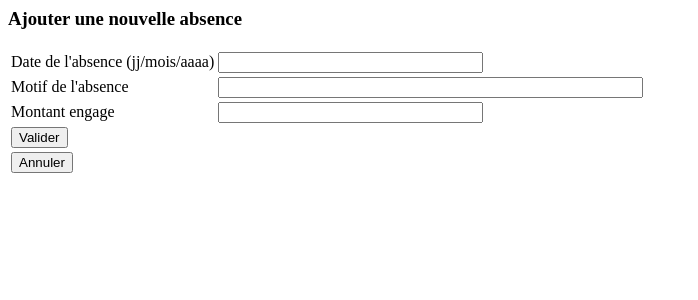
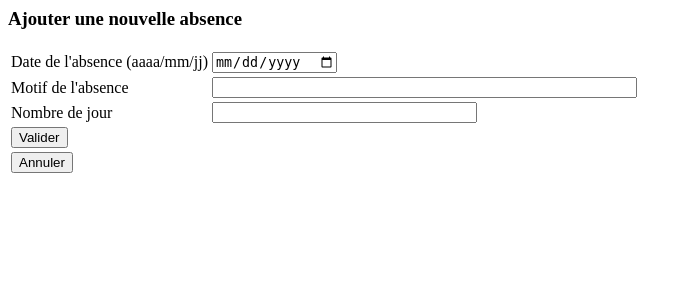
Before and after one commit to HolyHugo/PlatformeGSBJJH, a PHP site: page /vues/v_ajoutAbsence.php in a window 1280 px wide. Shown: the top 300 px of the page, without its empty margins (0-698 px from the left). Run offline with PHP 8.4, Linux system fonts and the light colour scheme.

Commit message:
CA MARCHE : Ajout absence fonctionnel TP FINI

```diff
--- a/vues/v_ajoutAbsence.php
+++ b/vues/v_ajoutAbsence.php
@@ -1,24 +1,24 @@
 <?php
 	echo "<body>
 				<h3>Ajouter une nouvelle absence </h3>
-<form method='POST' action='index.php?uc=gererAbsence&action=validerCreationAbsence'>
+<form method='POST' action='index.php?uc=gererAbsence&action=creeNouvelleAbsence'>
 <table class='tabNonQuadrille'>
 <tr>
-	<td>Date de l'absence (jj/mois/aaaa)</td>
+	<td>Date de l'absence (aaaa/mm/jj)</td>
 	<td>
-		<input  type='text' name=nbJour size='30' maxlength='5'>
+		<input  type='date' name=DateDebut size='30' maxlength='50'>
 	</td>
 </tr>
 <tr>
 	<td>Motif de l'absence</td>
 	<td>
-		<input  type='text' name=Motif  size='50' maxlength='100'>
+		<input  type='text' name=refMotif  size='50' maxlength='100'>
 	</td>
 </tr>
 <tr>
-	<td>Montant engage</td>
+	<td>Nombre de jour</td>
 	<td>
-		<input  type='text' name=montant  size='30' maxlength='45'>
+		<input  type='text' name=nbjour size='30' maxlength='45'>
 	</td>
 </tr>
 
--- a/vues/v_sommaire.php
+++ b/vues/v_sommaire.php
@@ -20,7 +20,7 @@
            </li>
 
            <li class="smenu">
-              <a href="index.php?uc=gererAbsence" title="Consultation de mes fiches de mes absences">Saisie absences</a>
+              <a href="index.php?uc=gererAbsence&action=landing" title="Consultation de mes fiches de mes absences">Saisie absences</a>
            </li>
 
            <li class="smenu">
```
Also changed, not shown: controleurs/c_gererAbsence.php (+18 -7 lines), include/class.pdogsb.inc.php (+4 -5 lines).
